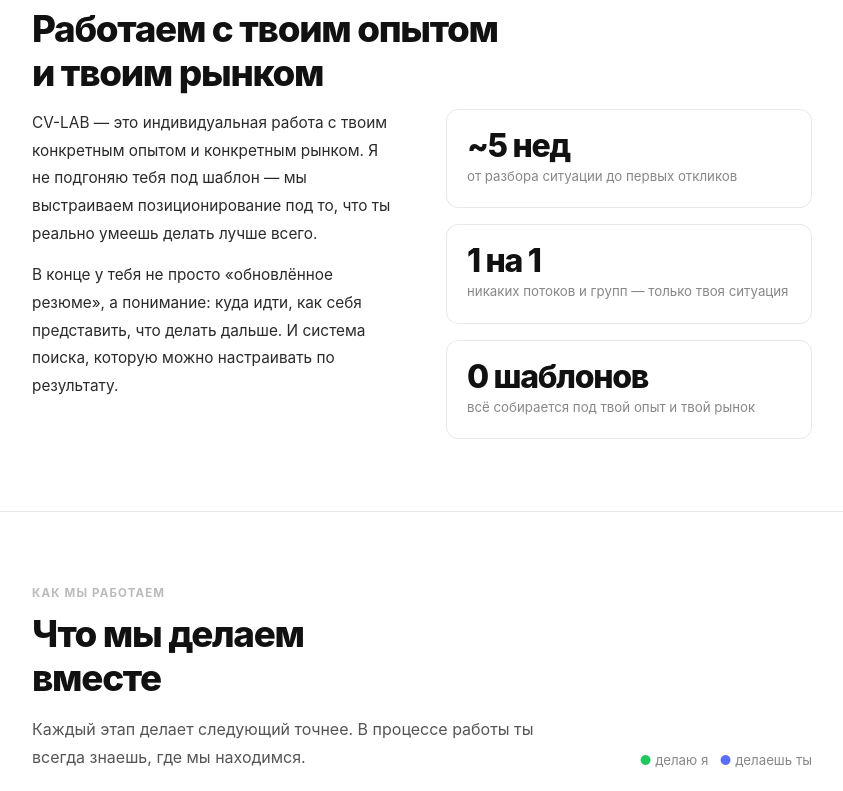
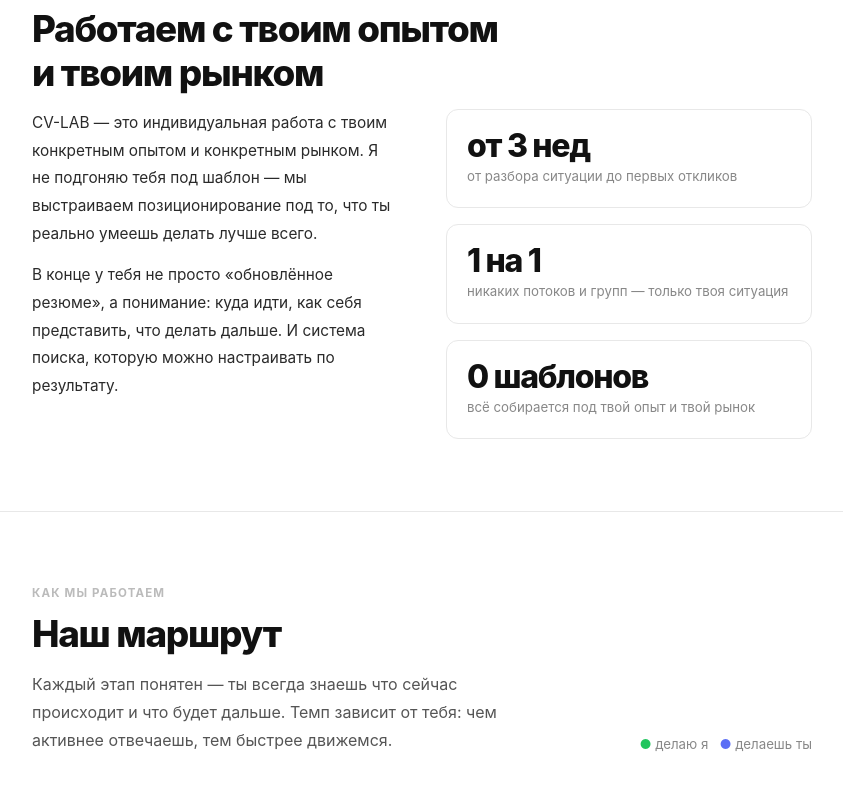
Before and after one commit to Ksen-Kas/cvlab, a plain HTML site: page index.html in a window 1280 px wide. Shown: the part 1181-1972 px from the top of the page, without its empty margins (218-1061 px from the left). Drawn offline with Linux system fonts and the light colour scheme.

Commit message:
Update steps heading, timing, client pace note

```diff
--- a/index.html
+++ b/index.html
@@ -395,7 +395,7 @@
     </div>
     <div class="what-aside">
       <div class="aside-card">
-        <div class="num">~5 нед</div>
+        <div class="num">от 3 нед</div>
         <div class="lbl">от разбора ситуации до первых откликов</div>
       </div>
       <div class="aside-card">
@@ -417,9 +417,10 @@
   <div class="steps-intro">
     <div class="steps-intro-left">
       <div class="section-label">Как мы работаем</div>
-      <h2>Что мы делаем<br>вместе</h2>
+      <h2>Наш маршрут</h2>
       <p class="section-sub" style="margin-bottom: 0;">
-        Каждый этап делает следующий точнее. В процессе работы ты всегда знаешь, где мы находимся.
+        Каждый этап понятен — ты всегда знаешь что сейчас происходит и что будет дальше.
+        Темп зависит от тебя: чем активнее отвечаешь, тем быстрее движемся.
       </p>
     </div>
     <div class="steps-intro-right">
```
